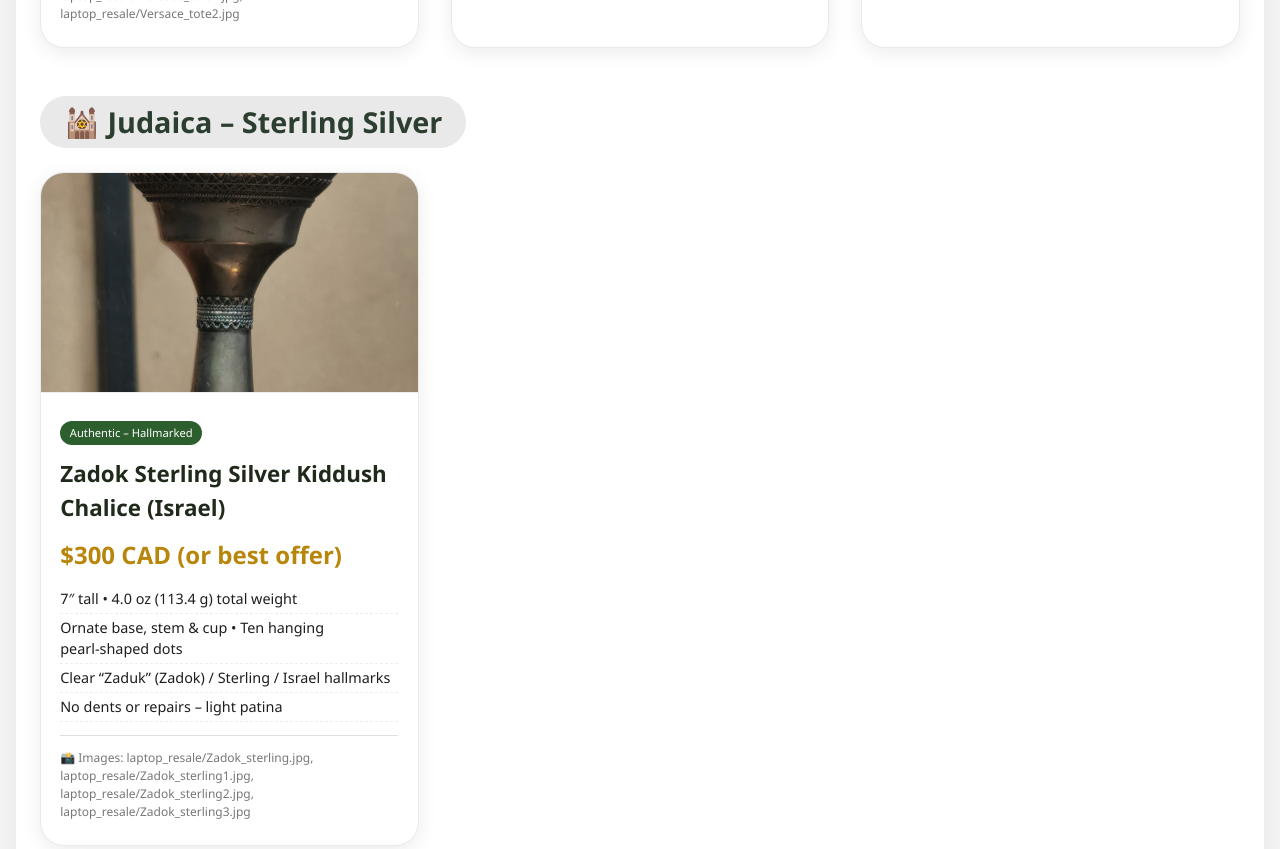
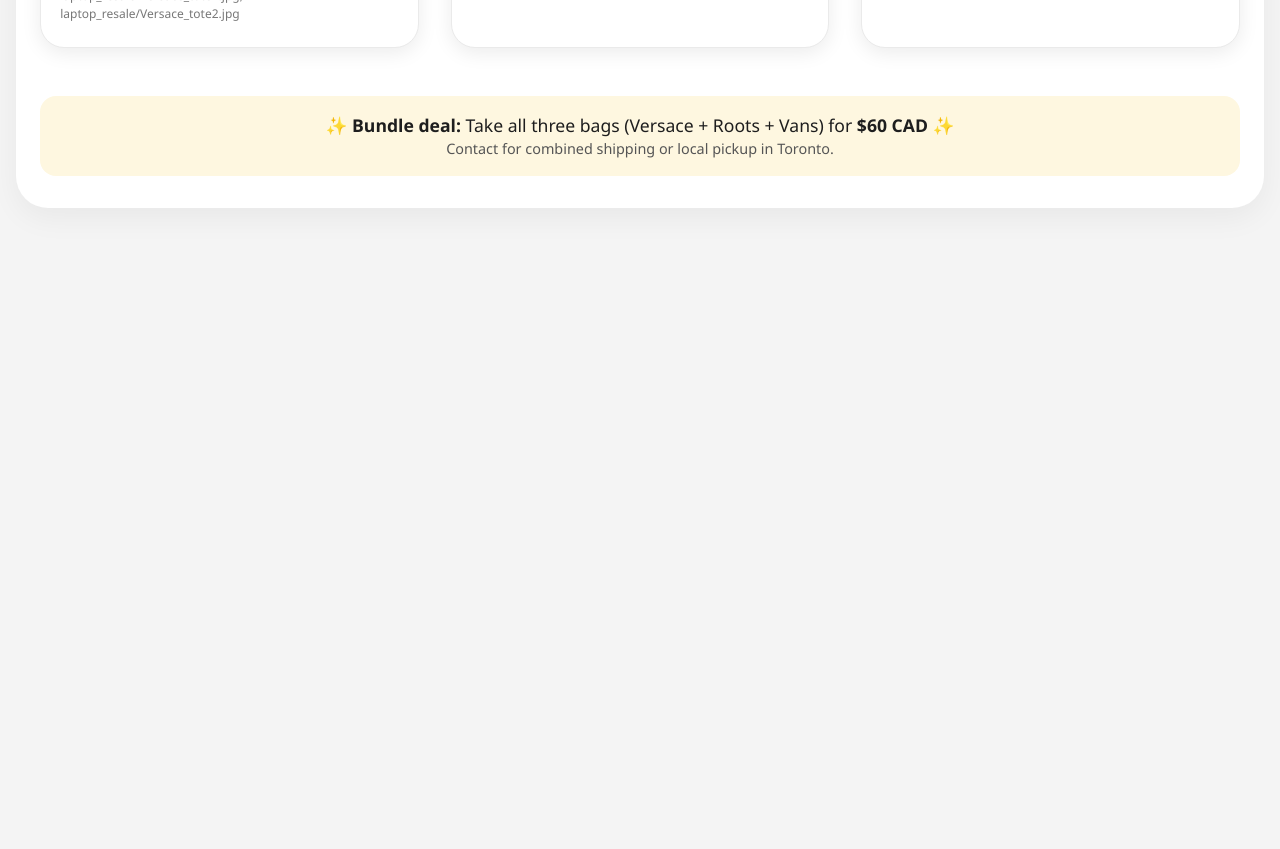
Before and after one commit to patricfitz/moxifun-marketplace, a plain HTML site: page index.html in a window 1280 px wide. Shown: the part 3422-4271 px from the top of the page. After the commit the page ends 3662 px from the top, so only its background shows below. Drawn offline with Linux system fonts and the light colour scheme.

Commit message:
Update index.html

```diff
--- a/index.html
+++ b/index.html
@@ -413,35 +413,10 @@
                 </div>
             </div>
 
-            <!-- Michael Kors bag removed as requested -->
-
         </div>
     </div>
 
-    <!-- ========================== CHALICE ========================== -->
-    <div class="section">
-        <div class="section-title">🕍 Judaica – Sterling Silver</div>
-        <div class="card-grid">
-            <div class="card">
-                <img class="card-img" src="laptop_resale/Zadok_sterling.jpg" alt="Zadok sterling chalice" onerror="this.src='https://placehold.co/600x400?text=Zadok_sterling.jpg'">
-                <div class="card-content">
-                    <div class="badge">Authentic – Hallmarked</div>
-                    <div class="card-title">Zadok Sterling Silver Kiddush Chalice (Israel)</div>
-                    <div class="price">$300 CAD (or best offer)</div>
-                    <ul class="spec-list">
-                        <li>7″ tall • 4.0 oz (113.4 g) total weight</li>
-                        <li>Ornate base, stem & cup • Ten hanging pearl‑shaped dots</li>
-                        <li>Clear “Zaduk” (Zadok) / Sterling / Israel hallmarks</li>
-                        <li>No dents or repairs – light patina</li>
-                    </ul>
-                    <hr>
-                    <div class="image-refs">📸 Images: laptop_resale/Zadok_sterling.jpg, laptop_resale/Zadok_sterling1.jpg, laptop_resale/Zadok_sterling2.jpg, laptop_resale/Zadok_sterling3.jpg</div>
-                </div>
-            </div>
-        </div>
-    </div>
-
-    <!-- Bundle offer for three bags (Versace + Roots + Vans) – no change -->
+    <!-- Bundle offer for three bags (Versace + Roots + Vans) -->
     <div style="margin-top: 2rem; padding: 1rem; background: #fef7e0; border-radius: 1rem; text-align: center;">
         <p style="font-size: 1.1rem;">✨ <strong>Bundle deal:</strong> Take all three bags (Versace + Roots + Vans) for <strong>$60 CAD</strong> ✨</p>
         <p style="font-size: 0.9rem; color: #555;">Contact for combined shipping or local pickup in Toronto.</p>
```
